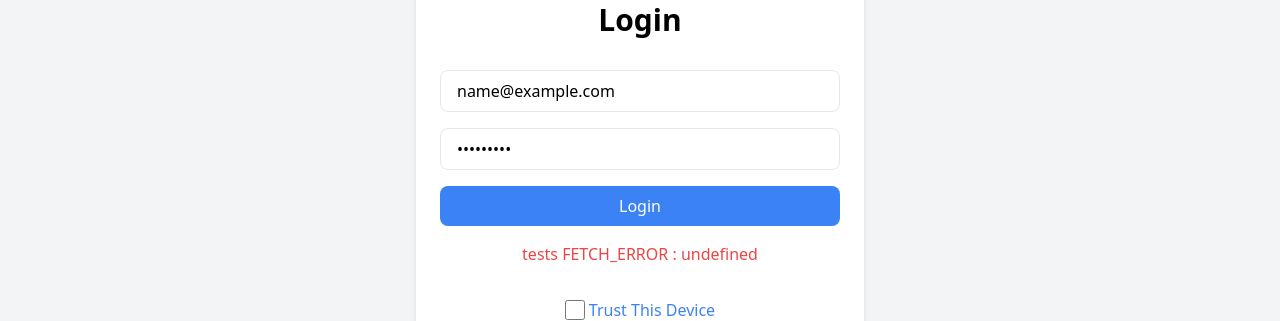
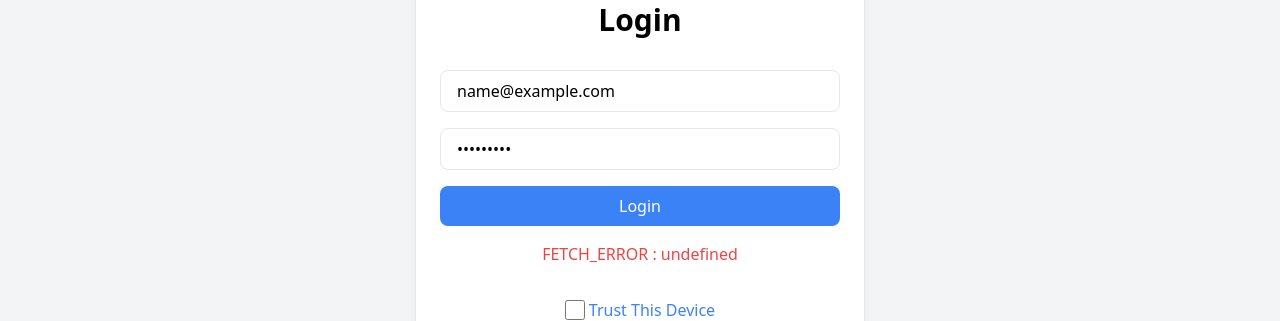
Before and after one commit to lifecycles1/assessment-system, a React (Vite) app in the folder webclient/: page / in a window 1280 px wide. Both pictures are taken after typing "name@example.com", "Sample123" into the empty fields and a click on the button "Login". Shown: the part 258-579 px from the top of the page. Built offline with nearby package versions, Linux system fonts and the light colour scheme; no server answers.

Commit message:
alles klaar

```diff
--- a/webclient/src/app/api/apiSlice.js
+++ b/webclient/src/app/api/apiSlice.js
@@ -4,7 +4,7 @@ import { setCredentials } from "../../features/auth/authSlice";
 console.log("API_BASE_URL", import.meta.env.VITE_API_BASE_URL);
 
 const baseQuery = fetchBaseQuery({
-  baseUrl: "https://server-code-assessment.to6ko.com",
+  baseUrl: import.meta.env.VITE_API_BASE_URL || "https://server-code-assessment.to6ko.com",
   credentials: "include",
   prepareHeaders: (headers, { getState }) => {
     const token = getState().auth.token;
--- a/webclient/src/pages/Login.jsx
+++ b/webclient/src/pages/Login.jsx
@@ -58,11 +58,7 @@ const Login = () => {
           <div>
             <LoadingButton type="submit" loading={loading} className="w-full px-4 py-2 text-white bg-blue-500 rounded-lg hover:bg-blue-600 focus:outline-none focus:ring focus:border-blue-300" text="Login" />
           </div>
-          {error && (
-            <div className="text-red-500 text-center" aria-live="assertive">
-              tests {error}
-            </div>
-          )}
+          {error && <div className="text-red-500 text-center">{error}</div>}
         </form>
         <label htmlFor="persist" className="flex items-center justify-center cursor-pointer text-blue-500 hover:underline">
           <input type="checkbox" checked={persist} onChange={handleToggle} className="w-5 h-5 mr-1 text-blue-500 border rounded focus:ring" id="persist" />
```
